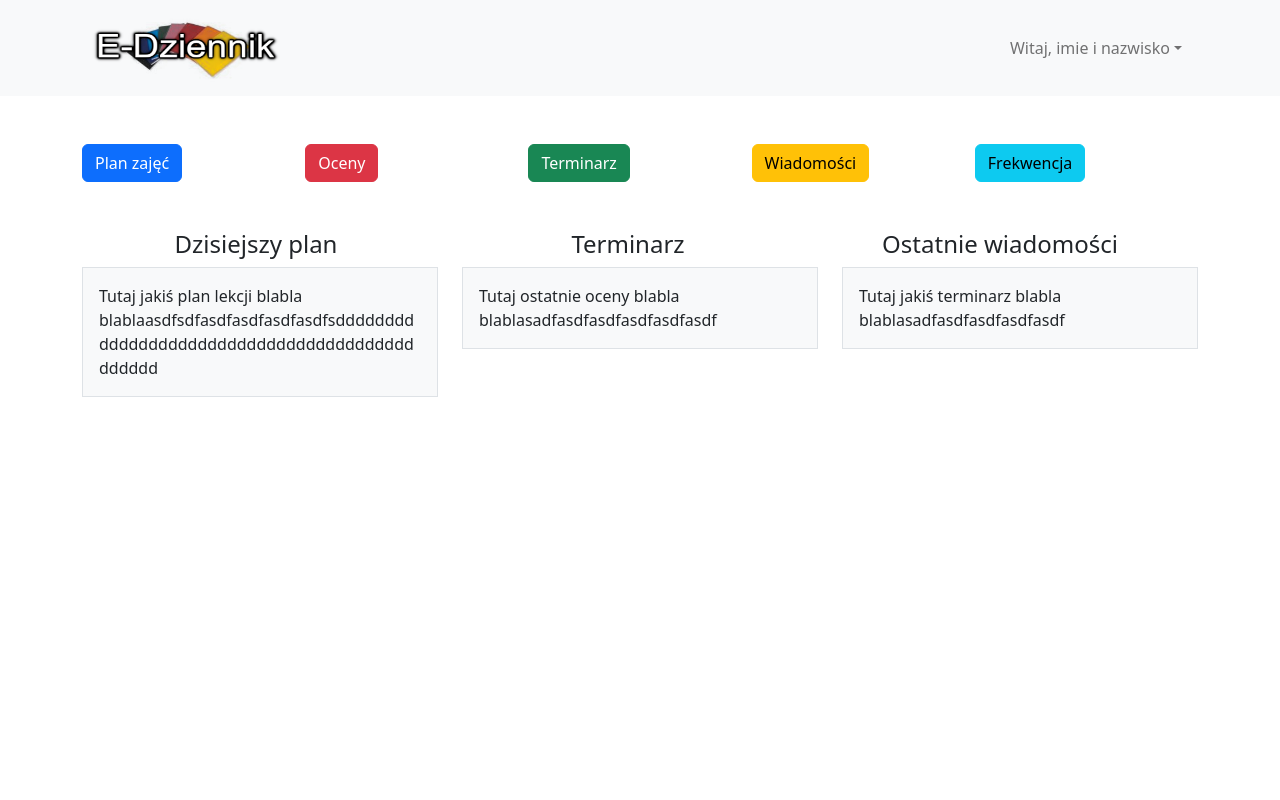
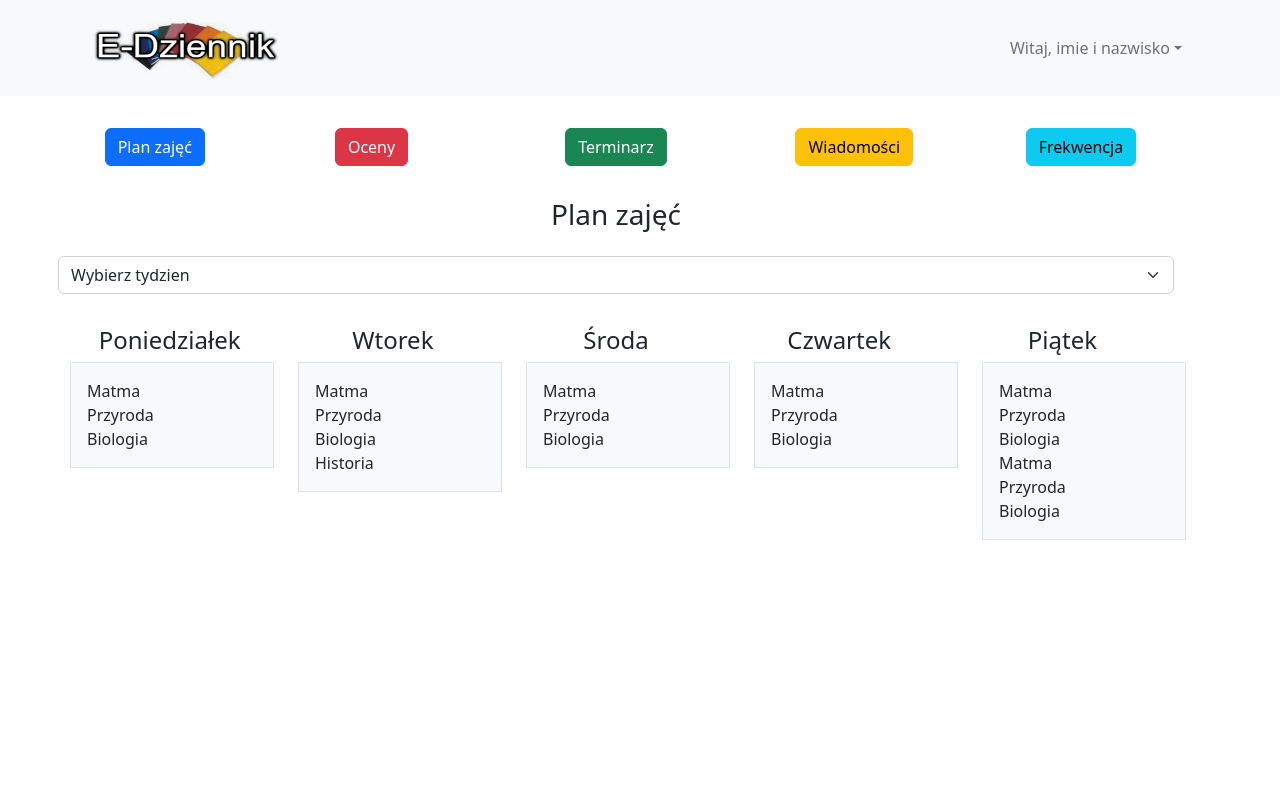
Before and after one commit to Register-app/register-app-frontend, a React (Create React App) app: page / in a window 1280 px wide. Both pictures are taken after a click on the button "Plan zajęć". Shown: the top 800 px of the page. Built offline with nearby package versions, Linux system fonts and the light colour scheme.

Commit message:
feat: added PlanZajec View and function to switch between Views

```diff
--- a/src/App.js
+++ b/src/App.js
@@ -2,16 +2,67 @@ import Header from "./components/Header"
 import Summary from "./components/Summary"
 import Footer from "./components/Footer";
 import Login from "./components/Login";
+import PlanZajec from "./components/PlanZajec";
+import { Component } from "react";
+import {Row, Col} from 'react-bootstrap';
 import "bootstrap/dist/css/bootstrap.min.css";
-function App() {
-  return (
-    <div className="App">
-      <Header/>
-      <Summary/>
-      {/* <Login/> */}
-      <Footer/>
-    </div>
-  );
+
+class App extends Component {
+  constructor() {
+    super();
+    this.state = {
+      name: "React",
+      showHideSummary: true,
+      showHideLogin: false,
+      showHidePlanZajec: false
+    };
+    this.hideComponent = this.hideComponent.bind(this);
+  }
+
+  hideComponent(name) {
+    console.log(name);
+    switch (name) {
+      case "showHideSummary":
+        this.setState({ showHideSummary: !this.state.showHideSummary });
+        break;
+      case "showHideLogin":
+        this.setState({ showHideLogin: !this.state.showHideLogin });
+        break;
+      case "showHidePlanZajec":
+        this.setState({ showHideSummary: !this.state.showHideSummary });
+        this.setState({ showHidePlanZajec: !this.state.showHidePlanZajec });
+        break;
+      default:
+
+    }
+  }
+
+  render() {
+    const { showHideSummary, showHideLogin, showHidePlanZajec } = this.state;
+    return (
+      <div class="row gy-4">
+        <Header/>
+      <Row>
+        <div id='przyciski' class="row gy-3 ">
+        <Col className='col-md-1'></Col>
+          <Col><button type="button" onClick={() => this.hideComponent("showHidePlanZajec")}  class="btn btn-primary">Plan zajęć</button></Col>
+          <Col><button type="button" onClick={() => this.hideComponent("showHideLogin")}  class="btn btn-danger">Oceny</button></Col>
+          <Col><button type="button" onClick={() => this.hideComponent("showHidePlanZajec")} class="btn btn-success">Terminarz</button></Col>
+          <Col><button type="button" onClick={() => this.hideComponent("showHidePlanZajec")} class="btn btn-warning">Wiadomości</button></Col>
+          <Col><button type="button" onClick={() => this.hideComponent("showHidePlanZajec")} class="btn btn-info">Frekwencja</button></Col>
+          </div>
+        </Row>
+        <Row>
+          <div>
+          {showHideSummary && <Summary />}
+          {showHideLogin && <Login />}
+          {showHidePlanZajec && <PlanZajec />}
+          </div>
+          </Row>
+        <Footer/>
+        </div>
+    );
+  }
 }
 
 export default App;
--- a/src/components/Login.js
+++ b/src/components/Login.js
@@ -6,6 +6,7 @@ function Login() {
     return(
 
       <Container className="justify-content-md-center min-vh-100">
+        <div class="mt-5 col-md-12">
       <Row>
         <center>
         <Col className="col-md-4">
@@ -26,6 +27,7 @@ function Login() {
       </Col>
       </center>
     </Row>
+    </div>
       </Container>
 );
 }
--- /dev/null
+++ b/src/components/PlanZajec.js
@@ -0,0 +1,60 @@
+import {useState} from 'react';
+import "./style/custom.css";
+import "bootstrap/dist/css/bootstrap.min.css";
+import {Container, Row, Col } from 'react-bootstrap';
+// import ButtonRow from "./ButtonRow";
+
+
+function PlanZajec() {
+  const options = [
+    {value: 'default', text: 'Wybierz tydzien'},
+    {value: 'apple', text: 'Apple 🍏'},
+    {value: 'banana', text: 'Banana 🍌'},
+    {value: 'kiwi', text: 'Kiwi 🥝'},
+  ];
+
+  const [selected, setSelected] = useState(options[0].value);
+
+  const handleChange = event => {
+    console.log(event.target.value);
+    alert(event.target.value)
+    setSelected(event.target.value);
+
+  };
+  return (
+    <Container className="justify-content-md-center min-vh-100">
+      {/* <ButtonRow/> */}
+
+      <Row className="text-center">
+      {/* Ten div niżej to jest odstep od gornej belki */}
+        <div class="row gy-3">
+        <h3>Plan zajęć</h3><br/>
+        <select class="form-select form-select-xs mb-3" aria-label=".form-select-lg example" value={selected} onChange={handleChange}>
+        {options.map(option => (
+          <option key={option.value} value={option.value}>
+            {option.text}
+          </option>
+        ))}
+      </select>
+          <Col><h4>Poniedziałek</h4></Col>
+          <Col><h4>Wtorek</h4></Col>
+          <Col><h4>Środa</h4></Col>
+          <Col><h4>Czwartek</h4></Col>
+          <Col><h4>Piątek</h4></Col>
+        </div>
+      </Row>
+
+        <Row>
+          <Col><div class="p-3 border bg-light text-break">Matma<br/>Przyroda<br/>Biologia</div></Col>
+          <Col><div class="p-3 border bg-light text-break">Matma<br/>Przyroda<br/>Biologia<br/>Historia</div></Col>
+          <Col><div class="p-3 border bg-light text-break">Matma<br/>Przyroda<br/>Biologia</div></Col>
+          <Col><div class="p-3 border bg-light text-break">Matma<br/>Przyroda<br/>Biologia</div></Col>
+          <Col><div class="p-3 border bg-light text-break">Matma<br/>Przyroda<br/>Biologia<br/>Matma<br/>Przyroda<br/>Biologia</div></Col>
+
+        </Row>
+
+  </Container>
+  );
+}
+
+export default PlanZajec;
--- a/src/components/Summary.js
+++ b/src/components/Summary.js
@@ -1,14 +1,14 @@
 import "./style/custom.css";
 import "bootstrap/dist/css/bootstrap.min.css";
 import {Container, Row, Col } from 'react-bootstrap';
-import ButtonRow from "./ButtonRow";
+// import ButtonRow from "./ButtonRow";
 
 
 
 function Summary() {
   return (
     <Container className="justify-content-md-center min-vh-100">
-      <ButtonRow/>
+      {/* <ButtonRow/> */}
       <Row className="text-center">
       {/* Ten div to jest odstep od gornej belki */}
         <div class="row gy-4">
--- a/src/index.js
+++ b/src/index.js
@@ -2,14 +2,28 @@ import React from 'react';
 import ReactDOM from 'react-dom/client';
 import './index.css';
 import App from './App';
+import "bootstrap/dist/css/bootstrap.min.css";
+
+const root = ReactDOM.createRoot(document.getElementById('root'));
+
+// function App() {
+//   return (
+//     <div className="App">
+//       <Header/>
+//       {/* <Summary/> */}
+//       {/* <Login/> */}
+//       <PlanZajec/>
+
+//       <Footer/>
+//     </div>
+//   );
+// }
 
 
-const root = ReactDOM.createRoot(document.getElementById('root'));
-root.render(
-  <React.StrictMode>
-    <App />
-  </React.StrictMode>
-);
+
+root.render(<App />, document.getElementById("root"));
+
+
 
 // If you want to start measuring performance in your app, pass a function
 // to log results (for example: reportWebVitals(console.log))
```
